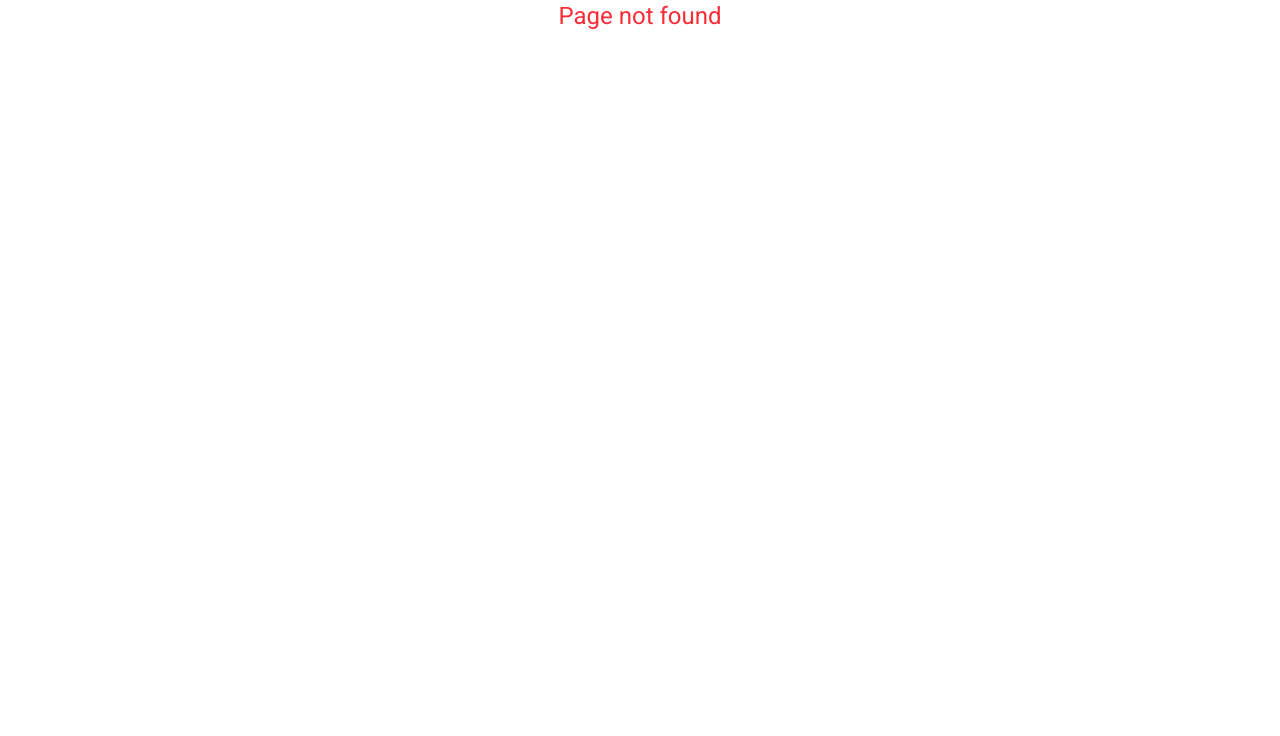
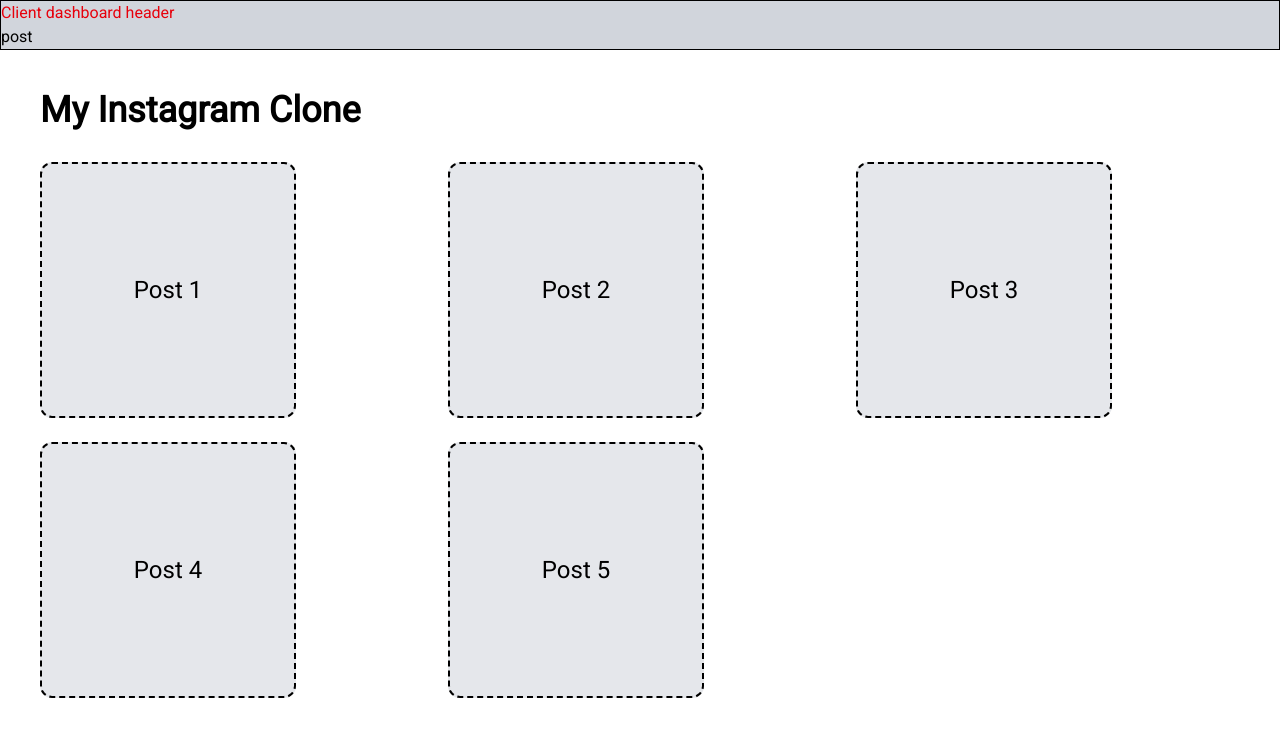
Before and after one commit to murad403/next-js, a Next.js app: page /post in a window 1280 px wide. Before the commit this address had no page. Shown: the top 736 px of the page. Built offline with nearby package versions, Linux system fonts and the light colour scheme.

Commit message:
parallel and intercepting routes

```diff
--- a/package.json
+++ b/package.json
@@ -9,6 +9,7 @@
     "lint": "eslint"
   },
   "dependencies": {
+    "lucide-react": "^0.554.0",
     "next": "16.0.3",
     "react": "19.2.0",
     "react-dom": "19.2.0"
--- a/src/app/(app)/about/page.tsx
+++ b/src/app/(app)/about/page.tsx
@@ -1,5 +1,4 @@
-import React from 'react'
-import styles from "./About.module.css"
+// import styles from "./About.module.css"
 import { Metadata } from 'next'
 
 export const metadata: Metadata ={
@@ -11,7 +10,8 @@ export const metadata: Metadata ={
 const AboutPage = () => {
   return (
     <div>
-      <h1 className={`${styles.heading} text-center`}>about page</h1>
+      {/* <h1 className={`${styles.heading} text-center`}>about page</h1> */}
+      <h2>about poge</h2>
     </div>
   )
 }
--- a/src/app/(client)/layout.tsx
+++ b/src/app/(client)/layout.tsx
@@ -1,3 +1,4 @@
+import ClientHeader from '@/components/Shared/ClientHeader';
 import React from 'react'
 
 type TProps = {
@@ -7,8 +8,9 @@ type TProps = {
 const layout = ({ children }: TProps) => {
     return (
         <div>
-            <div>
+            <div className='border bg-gray-300'>
                 <h1 className='text-red-600 '>Client dashboard header</h1>
+                <ClientHeader></ClientHeader>
             </div>
             {children}
         </div>
--- /dev/null
+++ b/src/app/(client)/post/page.tsx
@@ -0,0 +1,22 @@
+import Link from 'next/link'
+import React from 'react'
+
+const page = () => {
+    const posts = [1, 2, 3, 4, 5];
+  return (
+    <div className="p-10">
+      <h1 className="text-4xl font-bold mb-8">My Instagram Clone</h1>
+      <div className="grid grid-cols-3 gap-6">
+        {posts.map((id) => (
+          <Link key={id} href={`/post/${id}`}>
+            <div className="bg-gray-200 border-2 border-dashed rounded-xl w-64 h-64 flex items-center justify-center text-2xl">
+              Post {id}
+            </div>
+          </Link>
+        ))}
+      </div>
+    </div>
+  )
+}
+
+export default page
--- /dev/null
+++ b/src/app/@modal/(.)post/[id]/page.tsx
@@ -0,0 +1,20 @@
+"use client"
+import { X } from 'lucide-react';
+import Link from 'next/link';
+import { useParams } from 'next/navigation'
+import React from 'react'
+
+const CurrentPost = () => {
+    const { id } = useParams();
+    return (
+        <div className="fixed inset-0 bg-red-200 flex items-center justify-center z-50">
+            <div className="bg-white rounded-2xl max-w-2xl w-full mx-4 p-8 relative">
+                <h2 className="text-3xl font-bold">Post ID: {id}</h2>
+                <p className="mt-6 text-lg">এটা মডালে দেখাচ্ছে! URL: /post/{id}</p>
+                <p className="mt-6 text-gray-600">ব্যাকগ্রাউন্ডে হোম পেজ আছে। ব্যাক করলে বা X চাপলে চলে যাবে।</p>
+            </div>
+        </div>
+    )
+}
+
+export default CurrentPost
--- /dev/null
+++ b/src/app/@modal/default.tsx
@@ -0,0 +1,11 @@
+import React from 'react'
+
+const defaultPage = () => {
+  return (
+    <div>
+      {/* default page  */}
+    </div>
+  )
+}
+
+export default defaultPage
--- a/src/app/layout.tsx
+++ b/src/app/layout.tsx
@@ -17,9 +17,10 @@ export const metadata: Metadata = {
 };
 
 export default function RootLayout({
-  children,
+  children, modal
 }: Readonly<{
   children: React.ReactNode;
+  modal: React.ReactNode;
 }>) {
   return (
     <html lang="en" data-theme="light">
@@ -27,7 +28,7 @@ export default function RootLayout({
         className={`${roboto.className} antialiased`}
       >
         {children}
-
+        {modal}
       </body>
     </html>
   );
--- /dev/null
+++ b/src/components/Shared/ClientHeader.tsx
@@ -0,0 +1,12 @@
+import Link from 'next/link'
+import React from 'react'
+
+const ClientHeader = () => {
+  return (
+    <div>
+      <Link href={'/post'}>post</Link>
+    </div>
+  )
+}
+
+export default ClientHeader
```
Also changed, not shown: 1 other file (tests, documents, lock files or other folders).
